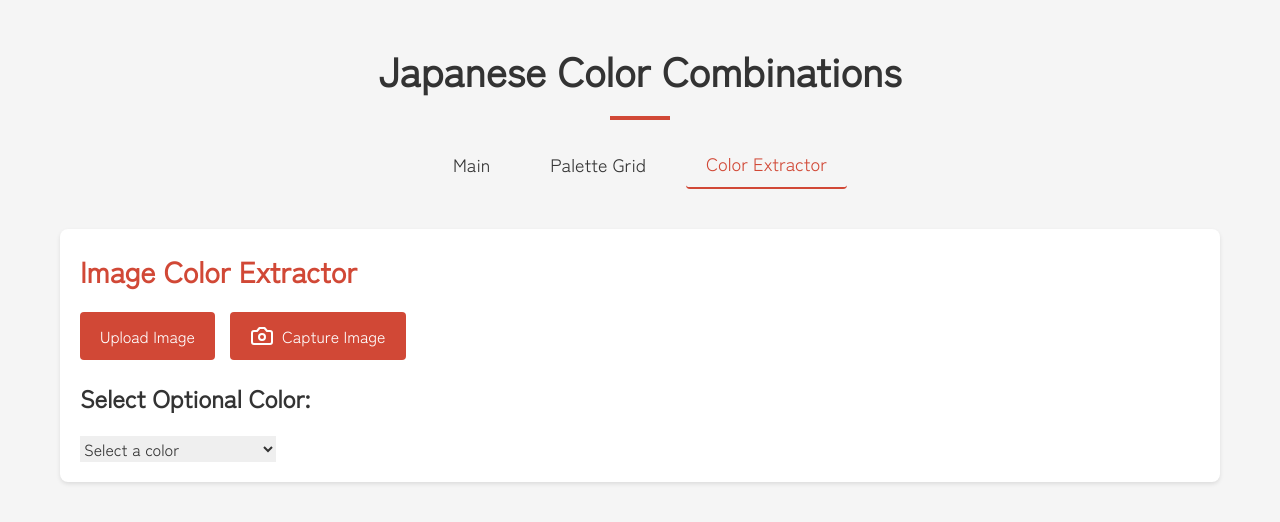
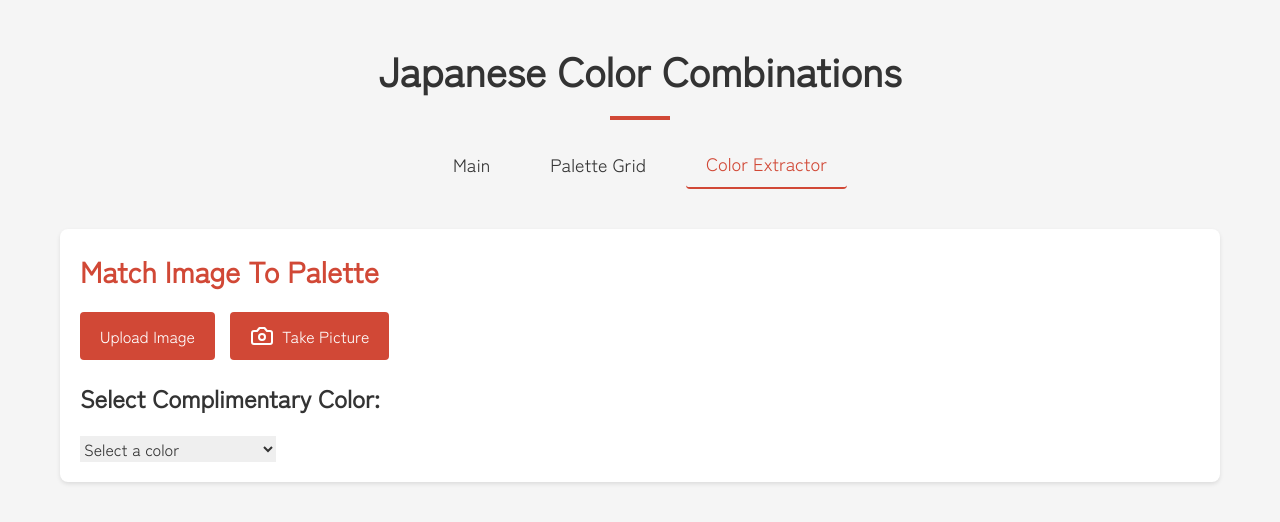
Before and after one commit to 8bitgentleman/japanese-dictionary-of-color-combinations, a React (Create React App) app: page / in a window 1280 px wide. Both pictures are taken after a click on the button "Color Extractor". Shown: the top 522 px of the page. Built offline with nearby package versions, Linux system fonts and the light colour scheme.

Commit message:
Update ImageColorExtractor.js

```diff
--- a/src/components/ImageColorExtractor.js
+++ b/src/components/ImageColorExtractor.js
@@ -157,7 +157,7 @@ const ImageColorExtractor = ({ colorData, paletteData }) => {
 
   return (
     <div className="image-color-extractor">
-      <h2>Image Color Extractor</h2>
+      <h2>Match Image To Palette</h2>
       <div className="upload-section">
         <input
           type="file"
@@ -174,7 +174,7 @@ const ImageColorExtractor = ({ colorData, paletteData }) => {
         </button>
         <button onClick={handleCameraCapture} className="camera-btn">
           <Camera size={24} />
-          Capture Image
+          Take Picture
         </button>
       </div>
       {image && (
@@ -213,7 +213,7 @@ const ImageColorExtractor = ({ colorData, paletteData }) => {
       )}
       {matchingColors.length > 0 && (
         <div className="matching-colors">
-          <h3>Matching Colors:</h3>
+          <h3>Closest Matching Colors:</h3>
           <div className="color-swatch-list">
             {matchingColors.map((color, index) => (
               <ColorSwatchCard
@@ -226,7 +226,7 @@ const ImageColorExtractor = ({ colorData, paletteData }) => {
         </div>
       )}
       <div className="optional-color-section">
-        <h3>Select Optional Color:</h3>
+        <h3>Select Complimentary Color:</h3>
         <select
           onChange={(e) => handleOptionalColorSelect({ name: e.target.value })}
         >
```
